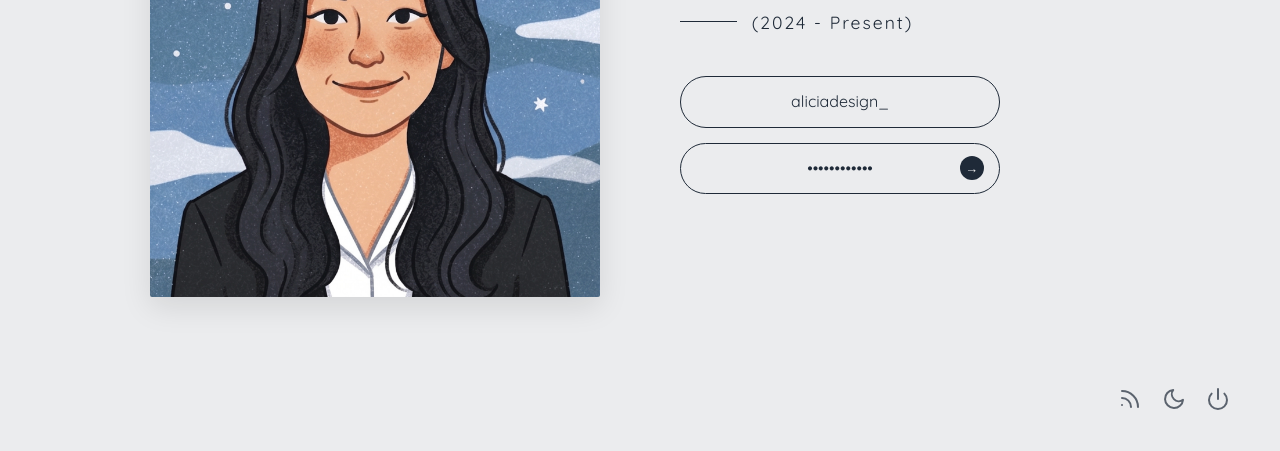
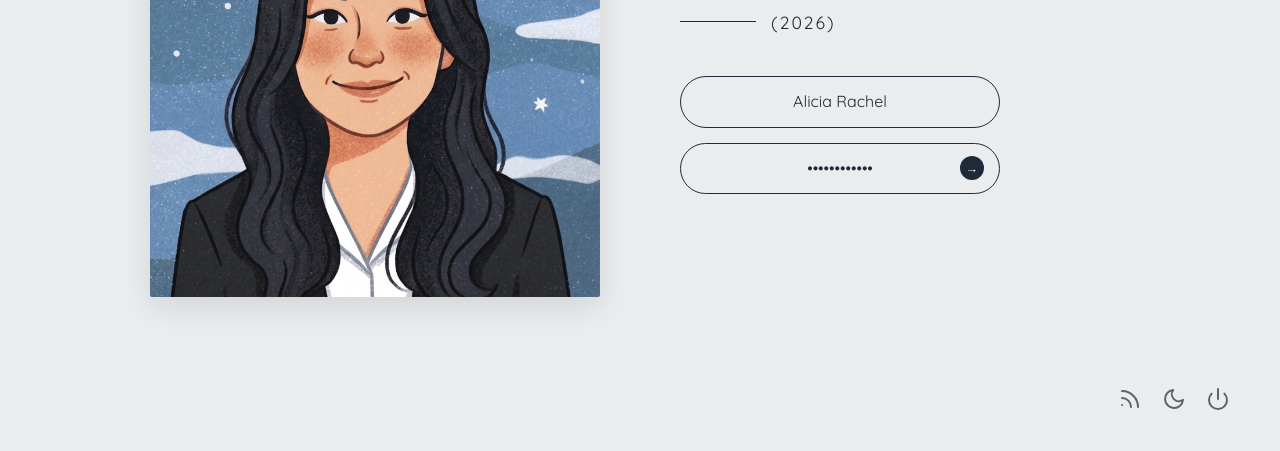
Before and after one commit to AliciaRachel05/Portofolio, a plain HTML site: page index.html in a window 1280 px wide. Shown: the part 349-800 px from the top of the page. Drawn offline with nearby package versions, Linux system fonts and the light colour scheme; a web font is replaced by a local one.

Commit message:
Add files via upload

```diff
--- a/index.html
+++ b/index.html
@@ -336,11 +336,11 @@
             <div class="landing-ui">
                 <h1 class="serif">Portfolio</h1>
                 <div class="year-line">
-                    <span>(2024 - Present)</span>
+                    <span>(2026)</span>
                 </div>
 
                 <div class="pill-field">
-                    aliciadesign_
+                    Alicia Rachel
                 </div>
                 <a href="#professional" class="pill-field interactive">
                     ••••••••••••
```
